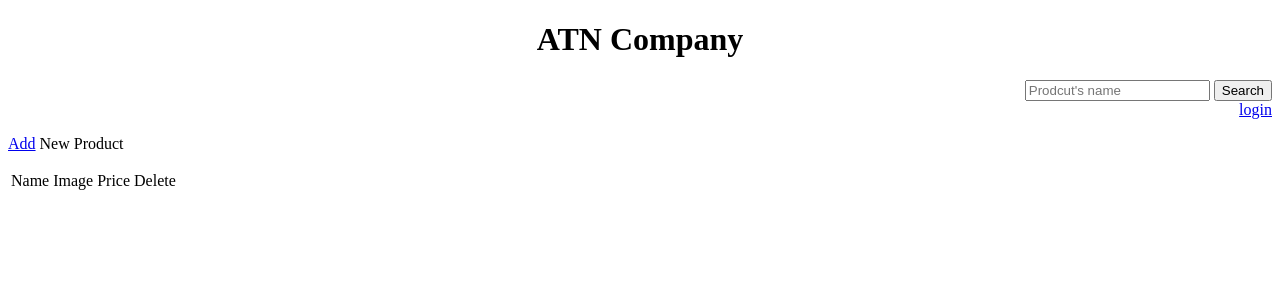
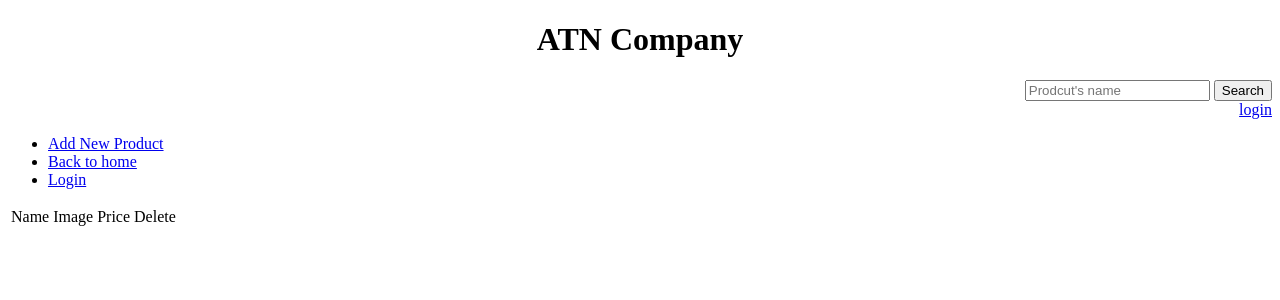
Before and after one commit to cloudyahihi/GCH0801-cloudyahihi, a Node server app: page / in a window 1280 px wide. Shown: the top 300 px of the page. Run offline with Node 20, Linux system fonts and the light colour scheme; data that the repository does not hold is empty; some libraries are stand-ins or nearby versions.

Commit message:
Update home.hbs

```diff
--- a/views/home.hbs
+++ b/views/home.hbs
@@ -17,8 +17,12 @@
         </form>
         <a href="./login.hbs">login</a>
     </div>
-    <div>
-        <p> <a href="/new">Add</a> New Product</p>
+    <div class="navigationbar">
+        <ul>
+            <li><a href="/new">Add New Product</a></li>
+            <li><a href="./home.hbs">Back to home</a></li>
+            <li><a href="./login.hbs">Login</a></li>
+        </ul>
     </div>
     <table>
         <tr>
```
